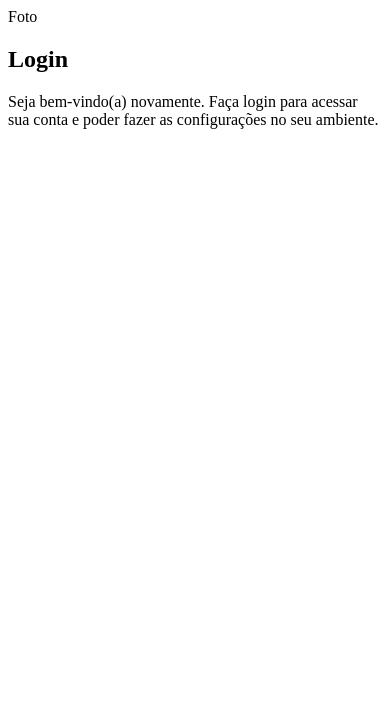
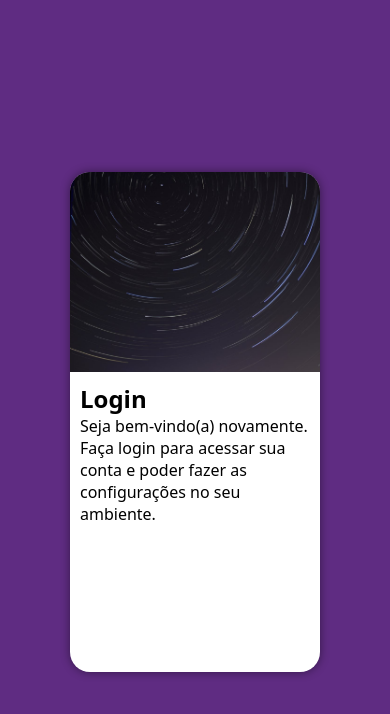
Before and after one commit to DevRamonRigonato/projeto-login, a plain HTML site: page index.html in a window 390 px wide. Drawn offline with Linux system fonts and the light colour scheme.

Commit message:
tela de login mobile

```diff
--- a/estilos/style.css
+++ b/estilos/style.css
@@ -5,3 +5,49 @@
     Verde: #49a09d
     Lilás: #5f2c82
 */
+
+*{
+    font-family: system-ui, -apple-system, BlinkMacSystemFont, 'Segoe UI', Roboto, Oxygen, Ubuntu, Cantarell, 'Open Sans', 'Helvetica Neue', sans-serif;
+    padding: 0px;
+    margin: 0px;
+    box-sizing: border-box;
+}
+
+body, html {
+    background-color: #5f2c82;
+    height: 100vh;
+    width: 100vw;
+}
+
+main {
+    position: relative;
+    height: 100vh;
+    width: 100vw;
+}
+
+section#login {
+    position: absolute;
+    top: 50%;
+    left: 50%;
+    transform: translate(-50%, -50%);
+    overflow: hidden;
+
+    background-color: white;
+    width: 250px;
+    height: 500px;
+    border-radius: 20px;
+    box-shadow: 0px 0px 10px rgba(0, 0, 0, 0.450);
+}
+
+section#login > div#imagem {
+    display: block;
+    background: #5f2c82 url(../imagens/estrelas.jpg) no-repeat;
+    background-size: cover;
+    background-position: left bottom;
+    height: 200px;
+}
+
+section#login > div#formulario {
+    display: block;
+    padding: 10px;
+}
--- a/index.html
+++ b/index.html
@@ -10,7 +10,7 @@
     <main>
         <section id="login">
             <div id="imagem">
-                Foto
+                <!--Aqui vai a imagem nas CSS-->
             </div>
             <div id="formulario">
                 <h1>Login</h1>
```
